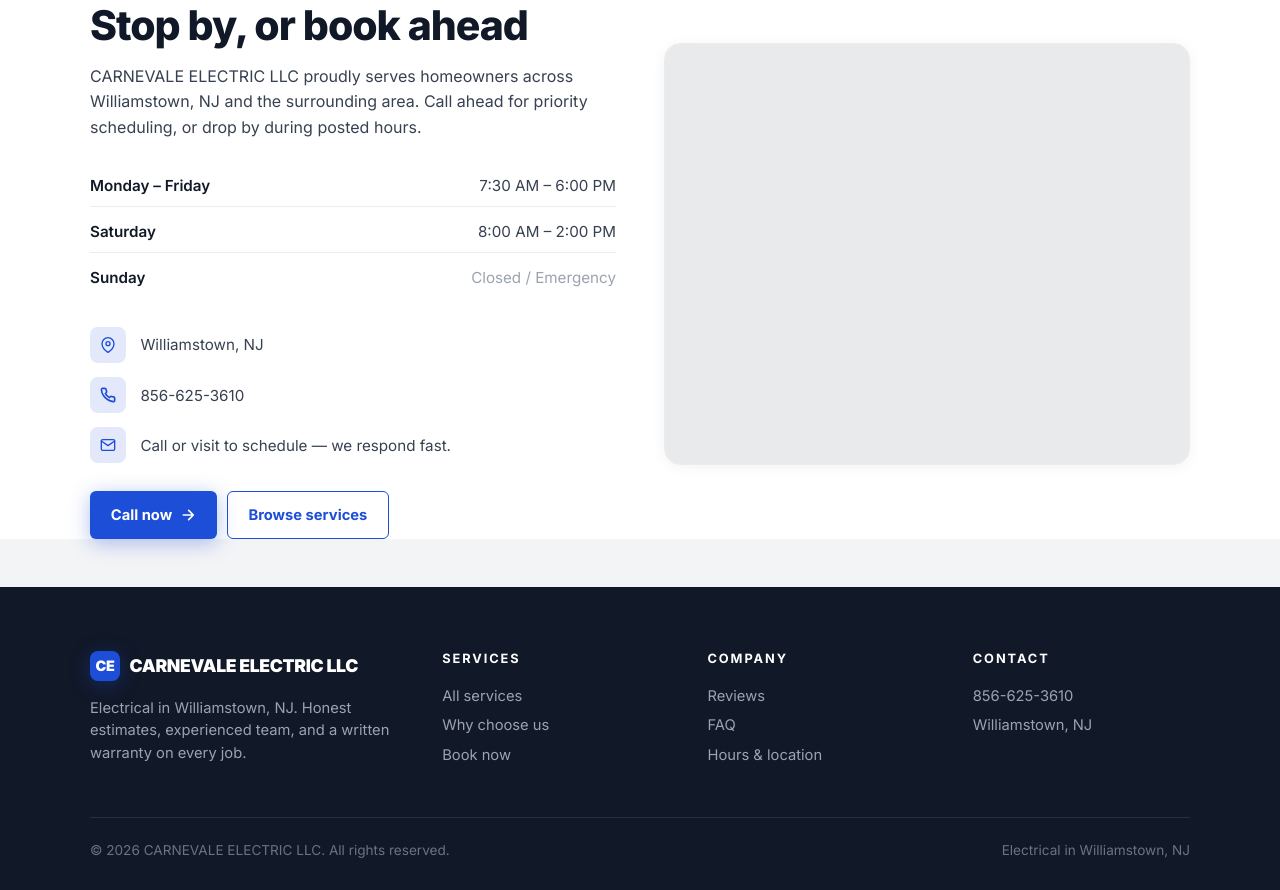
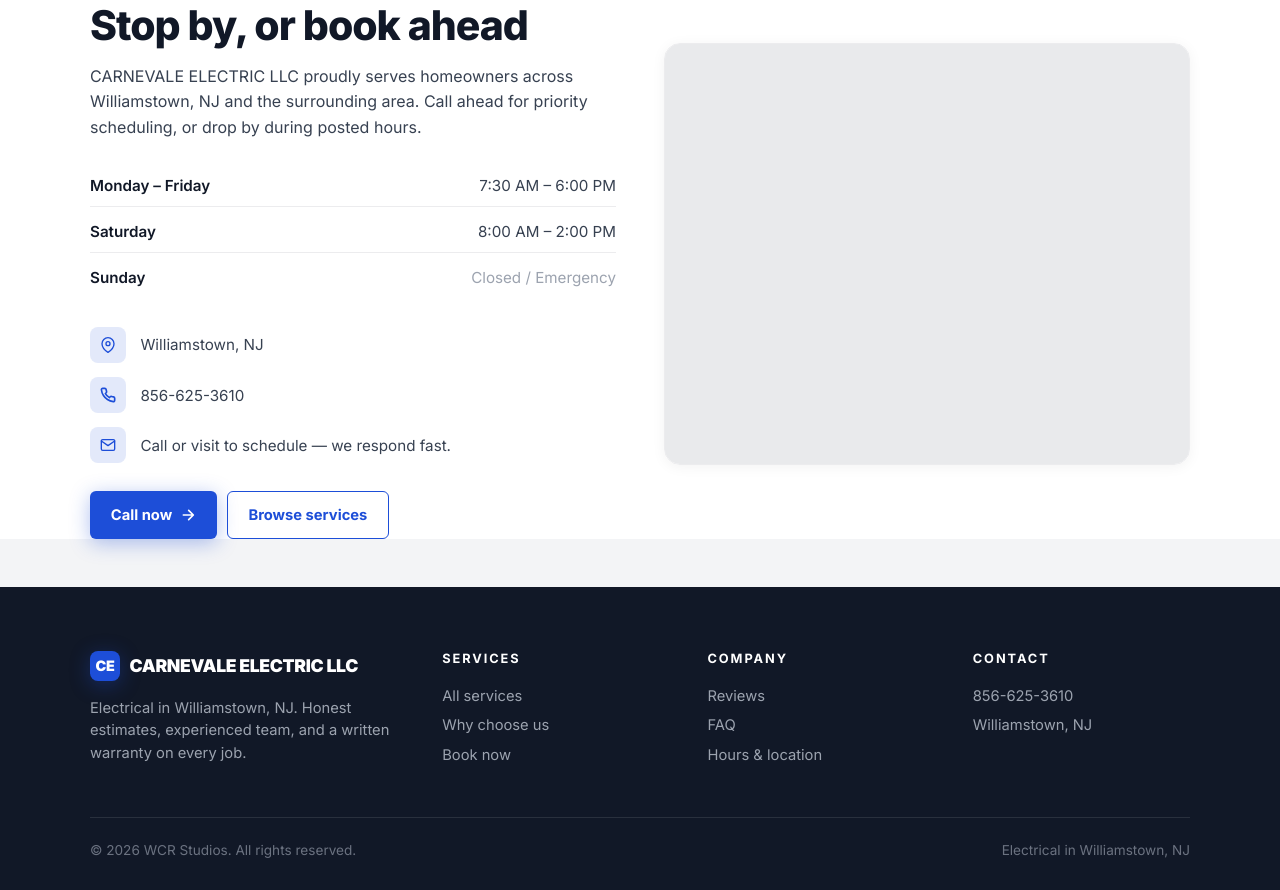
Before and after one commit to Wrenbjor/trades--carnevale-electric-llc, a plain HTML site: page index.html in a window 1280 px wide. Shown: the part 4407-5297 px from the top of the page. Drawn offline with nearby package versions, Linux system fonts and the light colour scheme; no server answers.

Commit message:
Update site

```diff
--- a/index.html
+++ b/index.html
@@ -574,7 +574,7 @@
     </div>
   </div>
   <div class="foot-bottom">
-    <div>&copy; 2026 CARNEVALE ELECTRIC LLC. All rights reserved.</div>
+    <div>&copy; 2026 WCR Studios. All rights reserved.</div>
     <div>Electrical in Williamstown, NJ</div>
   </div>
 </footer>
```
